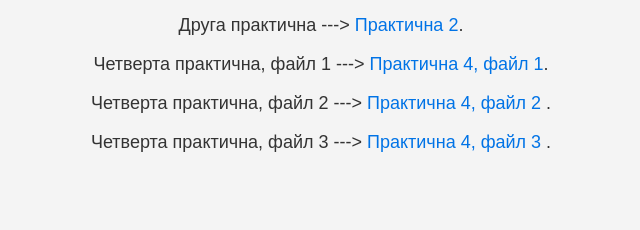
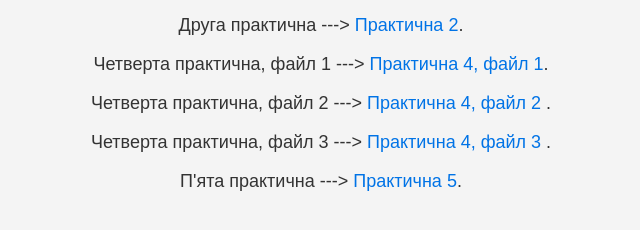
Before and after one commit to liza-leschenko/liza-leschenko.github.io, a plain HTML site: page index.html in a window 1280 px wide. Shown: the part 162-392 px from the top of the page, without its empty margins (319-959 px from the left). Drawn offline with Linux system fonts and the light colour scheme.

Commit message:
Update index.html

```diff
--- a/index.html
+++ b/index.html
@@ -28,9 +28,10 @@
     <h1>Привіт, світ!</h1>
     <p>Це мій перший веб-сайт на HTML.</p>
     <p>Друга практична ---> <a href="pr2/index.html" target="_blank">Практична 2</a>.</p>
-     <p>Четверта практична, файл 1  ---> <a href="pr4/index.html" target="_blank">Практична 4, файл 1</a>.</p>
+    <p>Четверта практична, файл 1  ---> <a href="pr4/index.html" target="_blank">Практична 4, файл 1</a>.</p>
          <p>Четверта практична, файл 2  ---> <a href="pr4/index1.html" target="_blank">Практична 4, файл 2 </a>.</p>
          <p>Четверта практична, файл 3  ---> <a href="pr4/index2.html" target="_blank">Практична 4, файл 3 </a>.</p>
+    <p>П'ята практична ---> <a href="pr5/index.html" target="_blank">Практична 5</a>.</p>
 
 
 </body>
```
